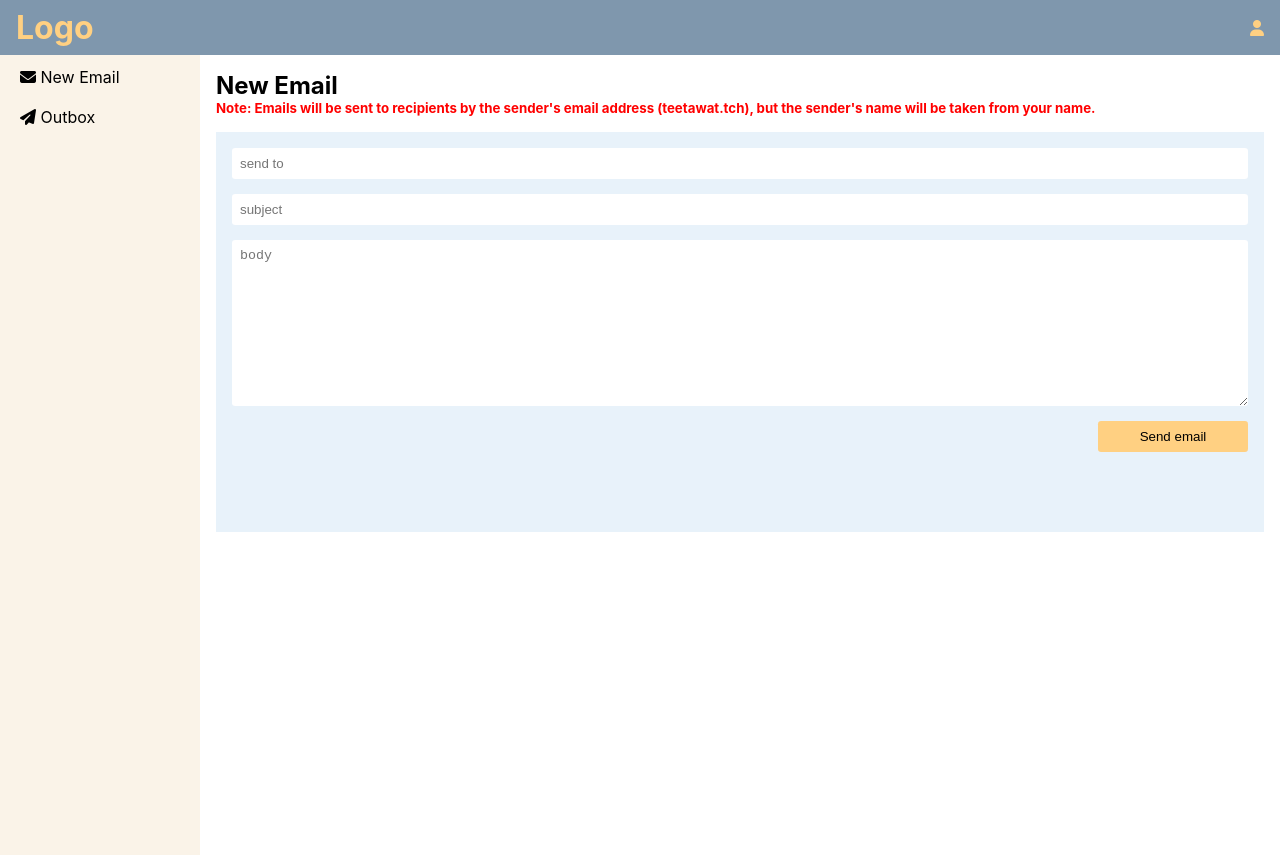
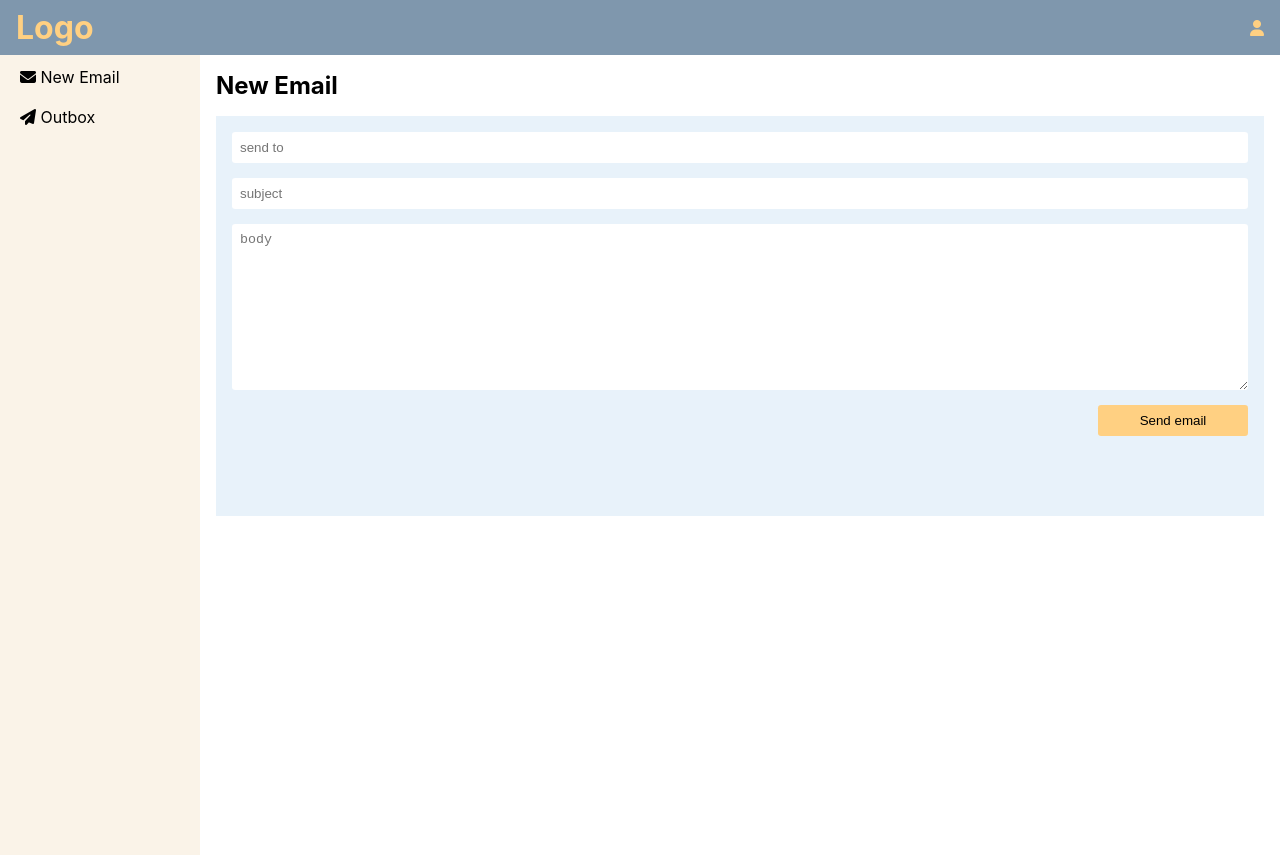
Before and after one commit to teetawattch/react-email, a React (Create React App) app: page / in a window 1280 px wide. Built offline with nearby package versions, Linux system fonts and the light colour scheme; no server answers; sample sign-in values are in the browser's storage.

Commit message:
fix error useEffect Home

```diff
--- a/src/components/Navbar.js
+++ b/src/components/Navbar.js
@@ -4,6 +4,8 @@ import API from "../api/api";
 
 function Navbar() {
   const [username, setUsername] = useState();
+
+  useEffect(() => {
     const token = localStorage.getItem("token");
     const headers = {
       "Content-Type": "application/json",
@@ -14,10 +16,8 @@ function Navbar() {
       const data = await res.data;
       setUsername(data.name);
     }
-
-  useEffect(() => {
     showUser();
-  });
+  }, []);
   return (
     <ul className="navbar row">
       <div className="logo">
--- a/src/pages/Home.js
+++ b/src/pages/Home.js
@@ -39,7 +39,6 @@ function Home() {
   useEffect(() => {
     if (token === "" || localStorage.length === 0) {
       navigate("/login");
-
     }
   });
   return (
@@ -49,11 +48,6 @@ function Home() {
       <div className="content">
         <div className="header">
           <h2>New Email</h2>
-          <h5 className="note">
-            Note: Emails will be sent to recipients by the sender's email
-            address (teetawat.tch), but the sender's name will be taken from
-            your name.
-          </h5>
         </div>
         <div className="form">
           <input
```
Lines whose indentation alone changed are shown as unchanged.
